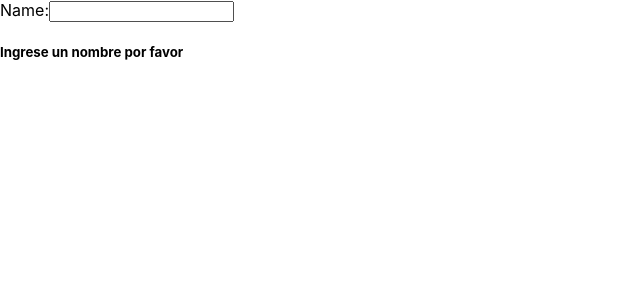
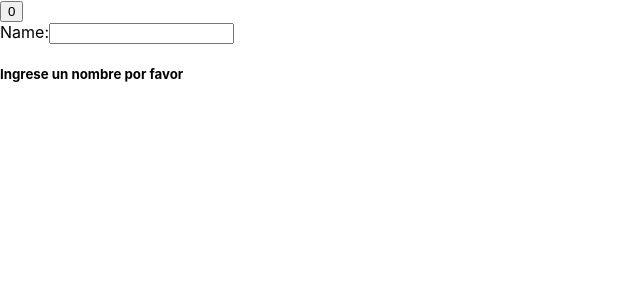
Before and after one commit to juanml30/kent-dodds-react-typescript, a React (Create React App) app: page / in a window 1280 px wide. Shown: the top 300 px of the page, without its empty margins (0-640 px from the left). Built offline with nearby package versions, Linux system fonts and the light colour scheme.

Commit message:
optimizacion usando segundo parametro en useEffect video 16

```diff
--- a/src/index.tsx
+++ b/src/index.tsx
@@ -8,11 +8,14 @@
     const [name, setName] = useState(() => {
         return window.localStorage.getItem("name") || "";
     });
+
     React.useEffect(() => {
         window.localStorage.setItem("name", name);
-    });
+    }, [name]);
+
     const handleChange = (event: BaseSyntheticEvent) =>
         setName(event.target.value);
+
     return (
         <div>
             <form action="">
@@ -30,7 +33,17 @@
     );
 }
 
-ReactDOM.render(<Greeting />, document.getElementById("root"));
+function App() {
+    const [count, setCount] = useState(0);
+    return (
+        <>
+            <button onClick={() => setCount(() => count + 1)}>{count}</button>
+            <Greeting />
+        </>
+    );
+}
+
+ReactDOM.render(<App />, document.getElementById("root"));
 
 /* ReactDOM.render(
   <React.StrictMode>
```
